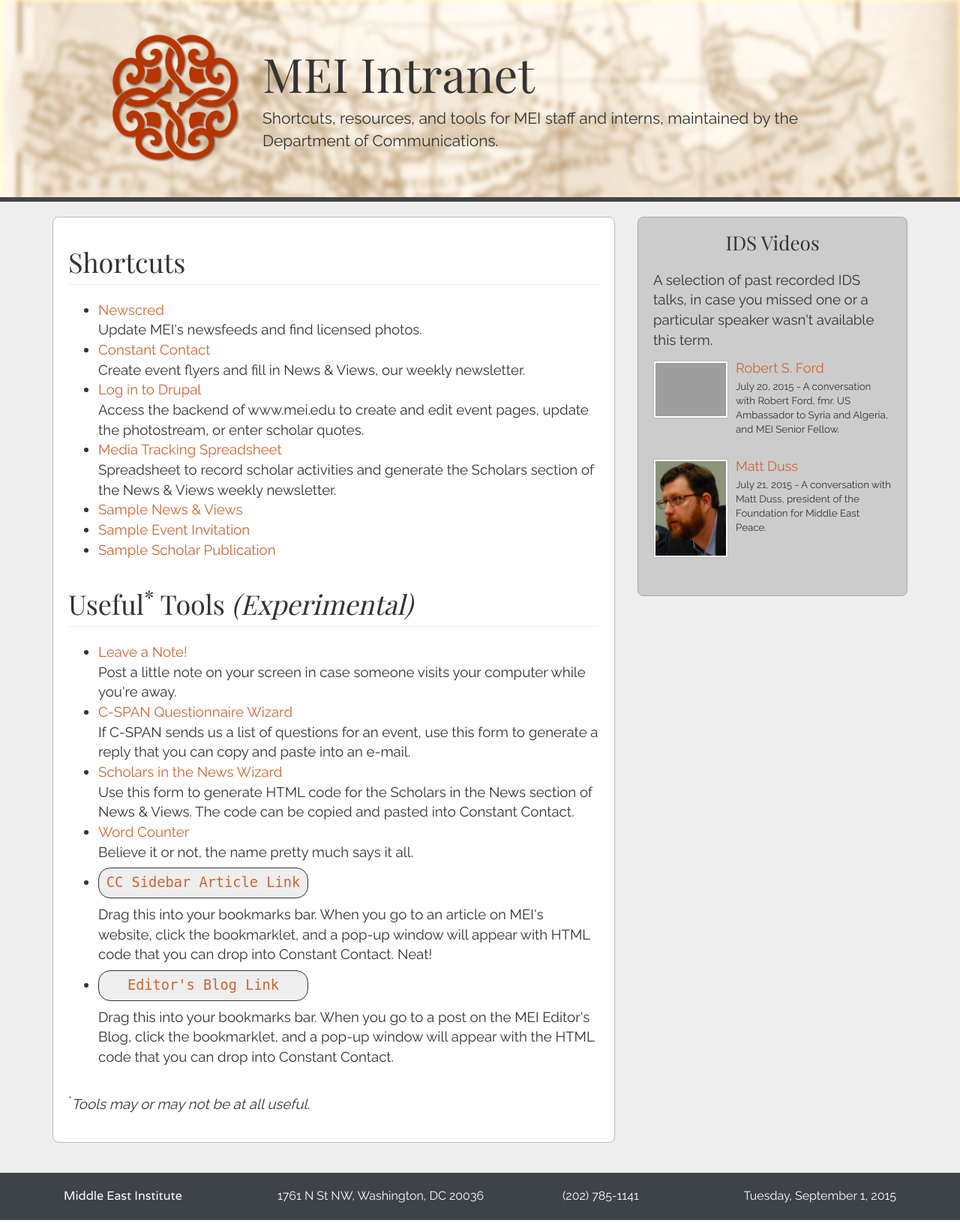
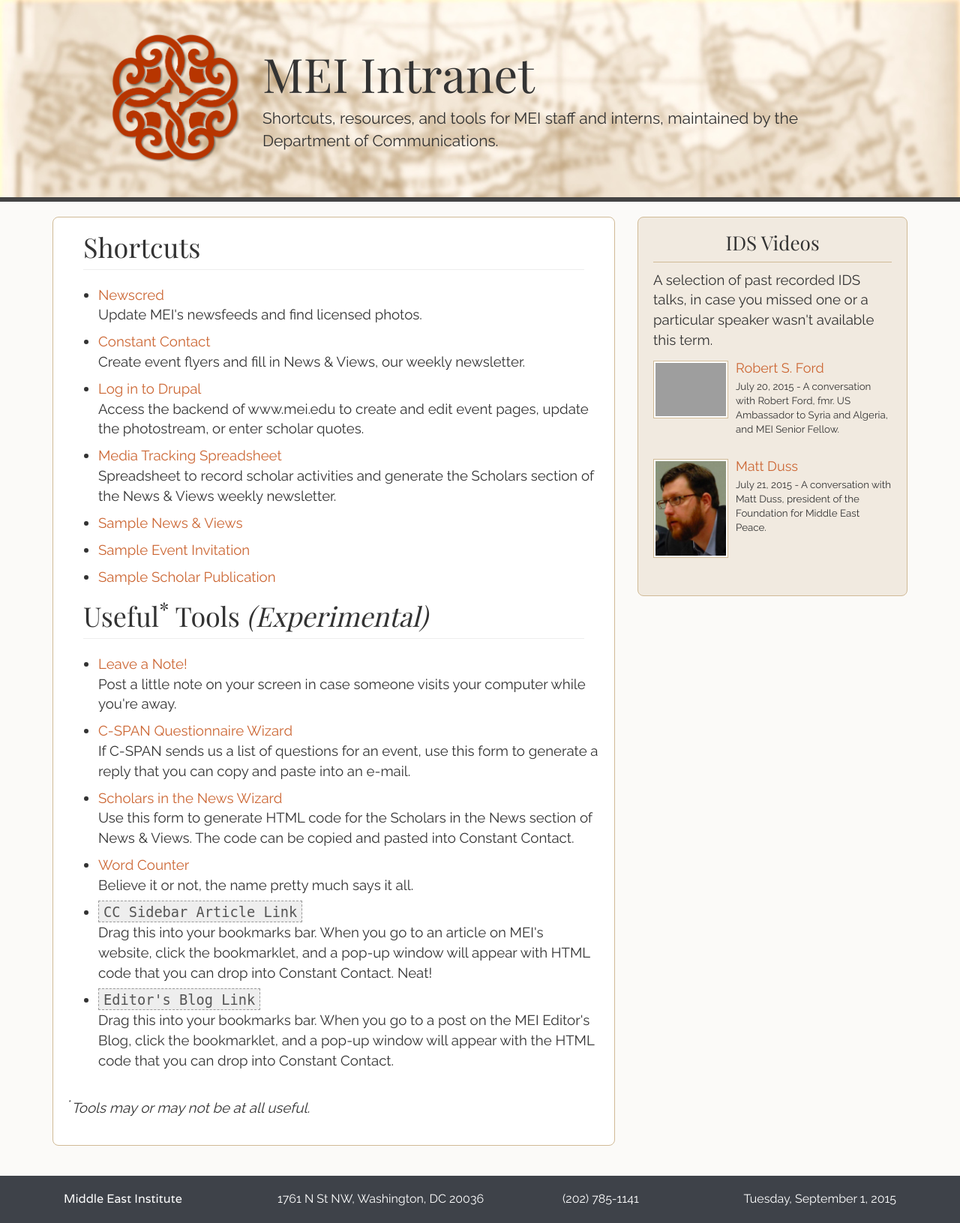
Before and after one commit to smzuke/meiintranet, a PHP site: page /interns.php in a window 1280 px wide. Shown: the part 51-1682 px from the top of the page at 75% size. Run offline with PHP 8.4, Linux system fonts and the light colour scheme; some libraries are stand-ins or nearby versions; grey boxes are pictures that could not be loaded.

Commit message:
CSS tweaks

```diff
--- a/assets/css/custom.css
+++ b/assets/css/custom.css
@@ -5,7 +5,7 @@
 body {
 	font-family: 'Raleway', arial, sans-serif;
 	font-size:14pt;
-	background: #eee; //#fbfaf8;
+	background: #fbfaf8;
 }
 
 h1, h2, h3 {
@@ -17,17 +17,12 @@
 }
 
 a.bookmarklet {
-  padding:6px;
+  padding:4px 6px 2px;
   background-color: #eee;
-  color:#555;
-  border:1px solid #333;
+  color:#555 !important;
+  border:1px dashed #999;
   font-family:monospace;
   font-weight: normal;
-  border-radius:16px;
-  width: 280px;
-  margin:8px 0;
-  display:block;
-  text-align: center;
 }
 
 a.bookmarklet:hover {
@@ -69,6 +64,10 @@
 th {
 	background: #333;
 	color:#eee;
+}
+
+.page li {
+	margin-bottom:.5em;
 }
 
 /* ==================================
@@ -288,6 +287,10 @@
 	margin-bottom: 40px;
 }
 
+.page-header {
+	margin:20px;
+}
+
 .page a,
 .page a:visited {
 	color:#cc6633;
@@ -298,7 +301,7 @@
 	padding:0 20px 0;
 	margin-top: 20px;
 	border-radius: 8px;
-	border:1px solid #bbb;
+	border:1px solid #d0ba96;
 }
 
 /* ==================================
@@ -306,11 +309,11 @@
 ================================== */
 
 #ids-videos-sidebar {
-	background: #ccc;
+	background: #f1eae0;
 	padding:20px;
 	margin-top: 20px;
 	//margin-top: 88px;
-	border: 1px solid #aaa;
+	border: 1px solid #d0ba96;
 	color:#333;
 	border-radius: 8px;
 }
@@ -320,14 +323,14 @@
 	padding:0 0 10px;
 	font-size: 1.4em;
 	text-align: center;
-	border-bottom: 1px solid #ccc;
+	border-bottom: 1px solid #d0ba96;
 }
 
 #ids-videos-sidebar img {
 	max-width:100px;
 	padding:2px;
 	background: white;
-	border:1px solid #bbb;
+	border:1px solid #d0ba96;
 }
 
 #ids-videos-sidebar .media {
--- a/interns.php
+++ b/interns.php
@@ -1,8 +1,8 @@
 <?php include('header.php'); ?>
 <div class="page container">
   <div class="row">
-    <div class="col-sm-8"> <!-- Spacer -->
-      <div class="white-panel col-sm-12"> <!-- Shortcuts Column -->
+    <div class="col-md-8"> <!-- Spacer -->
+      <div class="white-panel col-md-12"> <!-- Shortcuts Column -->
         <h1 class="page-header">Shortcuts</h1>
         <ul>
           <li><a href="https://accounts.newscred.com/login">Newscred</a><br>
@@ -34,9 +34,9 @@
           <li><a href="wordcount.php">Word Counter</a><br>
           Believe it or not, the name pretty much says it all.</li>
           <li><a class="bookmarklet" href="javascript:var%20docTitle=document.querySelector('h1.node-title').firstChild.textContent;var%20docAuthor=document.querySelector('span.author').firstChild.nextSibling.textContent;var%20docDate=document.querySelector('span.date').textContent;var%20docURL=document.URL;var%20docSummary='<span%20style=&quot;color:%20#323232;font-weight:bold;&quot;>'+docTitle+'</span><br><span%20style=&quot;color:%20#323232;font-style:%20italic;&quot;>'+docAuthor+'</span><br><span><a%20style=&quot;color:%20#cc6633;%20font-weight:%20bold;%20text-decoration:%20none;&quot;%20track=&quot;on&quot;%20shape=&quot;rect&quot;%20href=&quot;'+docURL+'&quot;%20linktype=&quot;1&quot;%20target=&quot;_blank&quot;>Read%20Article</a></span><br><br>';alert(docSummary);void(0);">
-          CC Sidebar Article Link</a>
+          CC Sidebar Article Link</a><br>
           Drag this into your bookmarks bar. When you go to an article on MEI's website, click the bookmarklet, and a pop-up window will appear with HTML code that you can drop into Constant Contact. Neat!</li>
-          <li><a href="javascript:var%20blogPostTitle=document.querySelector('h3.entry-title').textContent;var%20blogPostURL=document.URL;var%20blogPostSummary='<a%20style=&quot;color:%20#cc6633;%20font-weight:%20bold;%20text-decoration:%20none;&quot;%20track=&quot;on&quot;%20shape=&quot;rect&quot;%20href=&quot;'+blogPostURL+'&quot;%20linktype=&quot;1&quot;%20target=&quot;_blank&quot;>'+blogPostTitle+'</a><br><br>';alert(blogPostSummary);void(0);" class="bookmarklet">Editor's Blog Link</a>
+          <li><a href="javascript:var%20blogPostTitle=document.querySelector('h3.entry-title').textContent;var%20blogPostURL=document.URL;var%20blogPostSummary='<a%20style=&quot;color:%20#cc6633;%20font-weight:%20bold;%20text-decoration:%20none;&quot;%20track=&quot;on&quot;%20shape=&quot;rect&quot;%20href=&quot;'+blogPostURL+'&quot;%20linktype=&quot;1&quot;%20target=&quot;_blank&quot;>'+blogPostTitle+'</a><br><br>';alert(blogPostSummary);void(0);" class="bookmarklet">Editor's Blog Link</a><br>
           Drag this into your bookmarks bar. When you go to a post on the MEI Editor's Blog, click the bookmarklet, and a pop-up window will appear with the HTML code that you can drop into Constant Contact.</li>
         </ul>
         <br>
@@ -44,8 +44,8 @@
         <br>
       </div> <!-- End of Shortcuts Column -->
     </div> <!-- End of Spacer -->
-    <div class="col-sm-4"> <!-- Spacer -->
-      <div id="ids-videos-sidebar" class="col-sm-12">
+    <div class="col-md-4"> <!-- Spacer -->
+      <div id="ids-videos-sidebar" class="col-md-12">
         <h1>IDS Videos</h1>
         <p>A selection of past recorded IDS talks, in case you missed one or a particular speaker wasn't available this term.</p>
   			<div class="media"> <!-- Robert Ford -->
```
